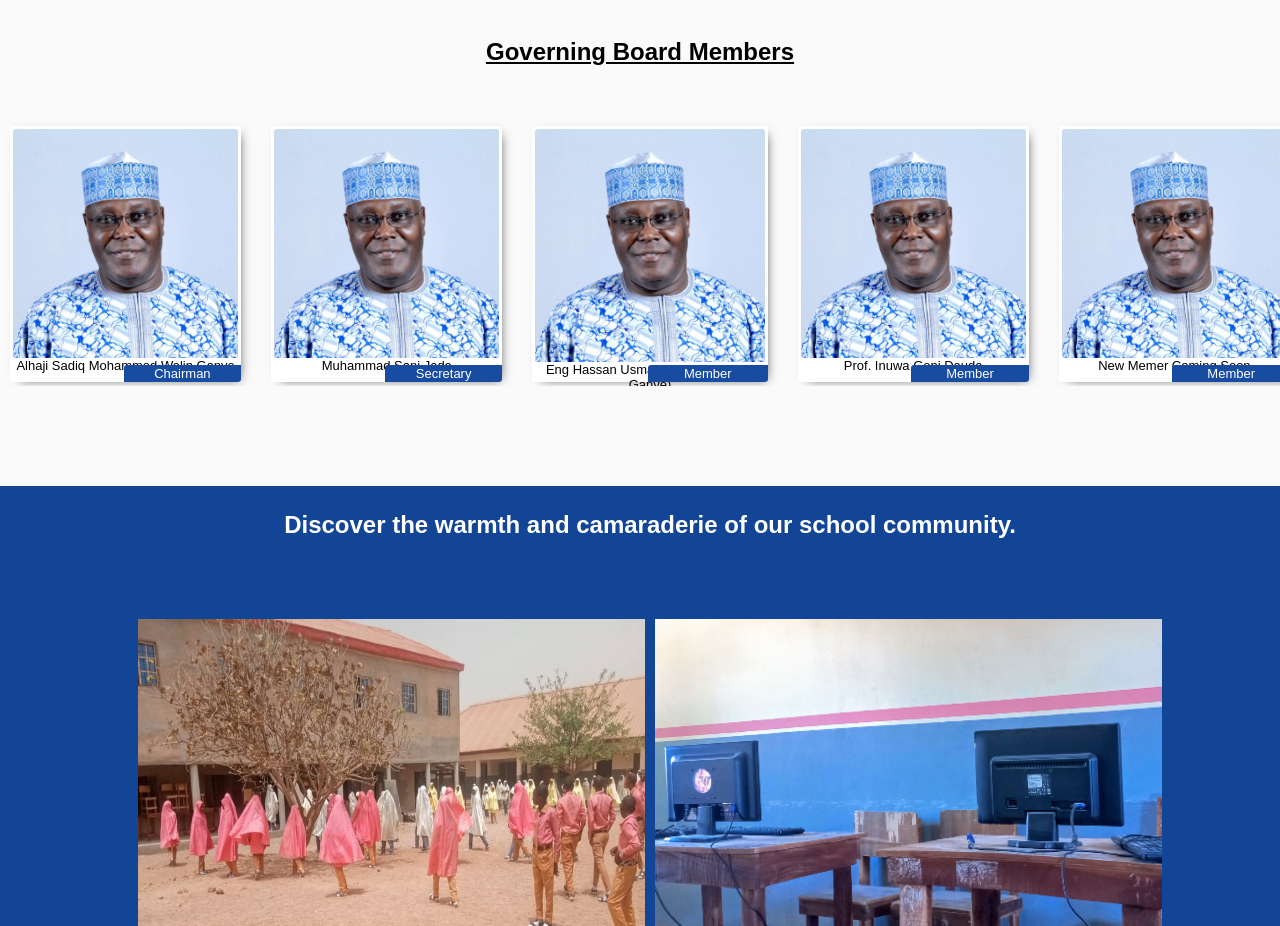
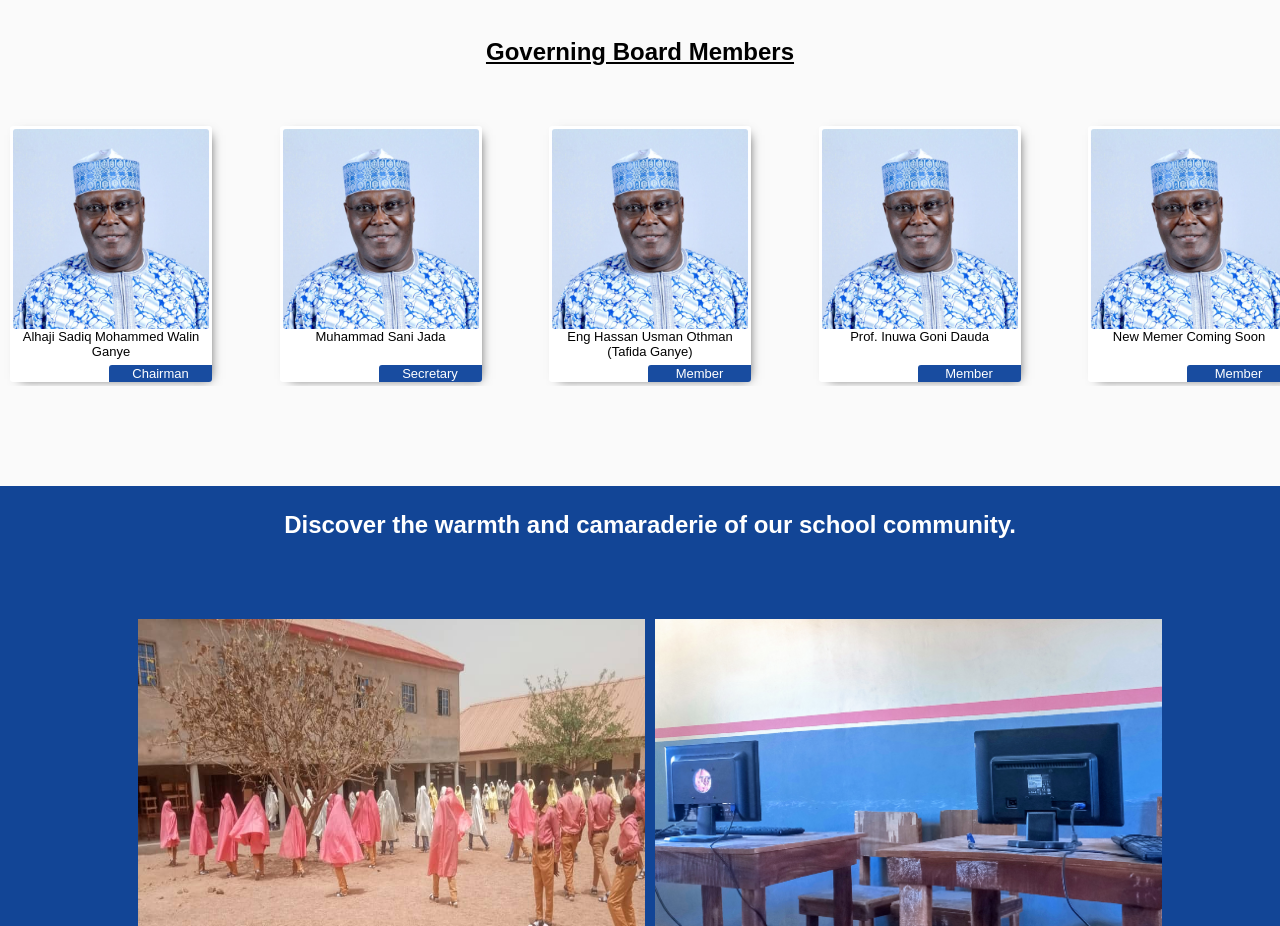
Before and after one commit to Adamumujtaba/model, a React (Vite) app: page / in a window 1280 px wide. Shown: the part 4360-5286 px from the top of the page. Built offline with nearby package versions, Linux system fonts and the light colour scheme.

Commit message:
adjust the width

```diff
--- a/src/pages/home/board.tsx
+++ b/src/pages/home/board.tsx
@@ -172,7 +172,7 @@ const Container = styled.section`
   overflow-x: auto;
 `;
 const UserCard = styled.div`
-  min-width: var(--150px);
+  min-width: var(--200px);
   height: 100%;
   padding: 3px 3px;
   display: flex;
@@ -181,15 +181,14 @@ const UserCard = styled.div`
   background: #fff;
   border-radius: 3px;
   position: relative;
+  width: var(--200px);
   box-shadow: 4px 3px 11px -6px rgba(0, 0, 0, 0.75);
   div:nth-child(1) {
     height: 100%;
   }
-
   div:nth-child(2) {
     height: 30%;
   }
-  /* margin: 5px; */
   img {
     width: 100%;
     height: 100%;
```
